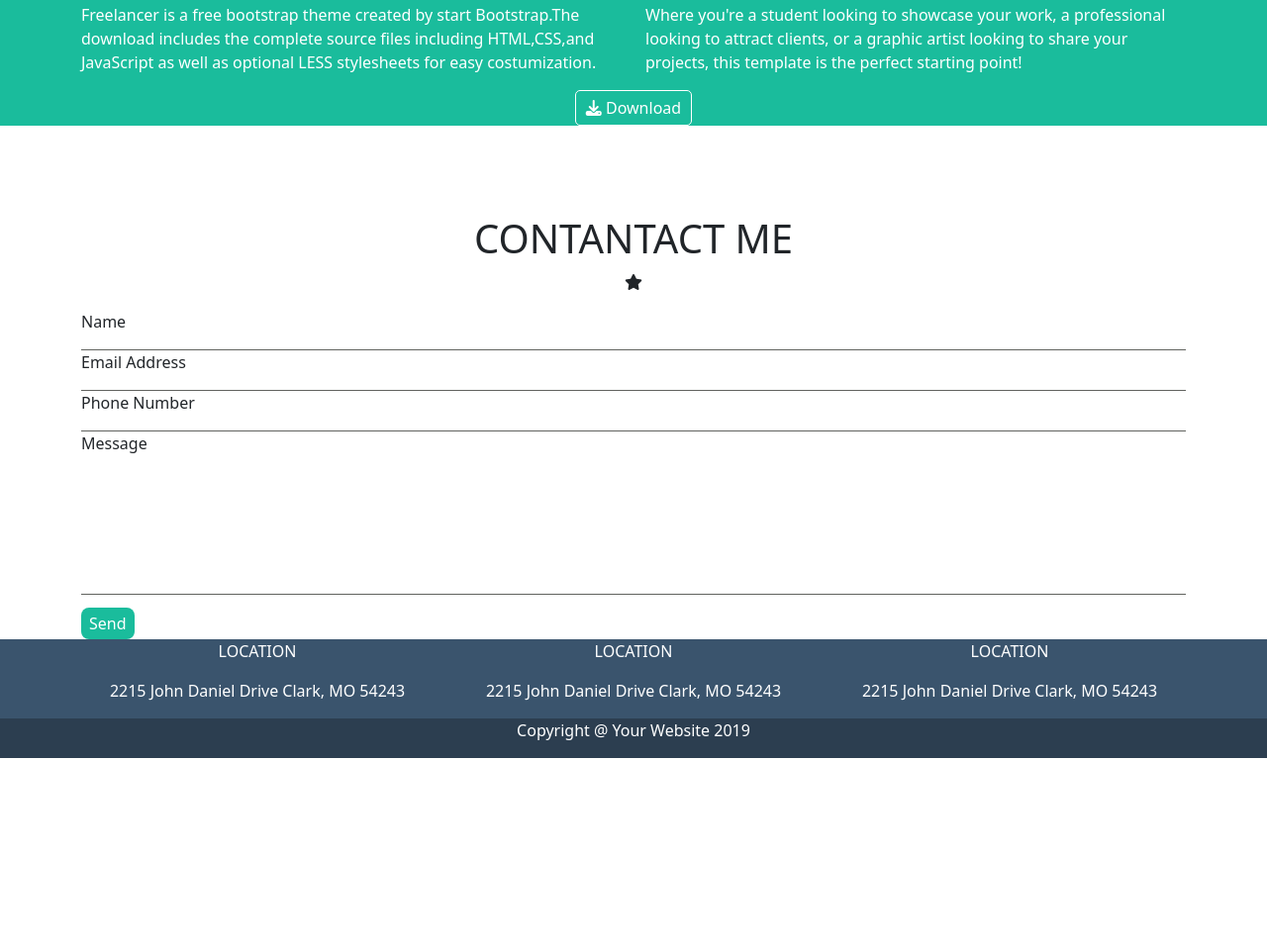
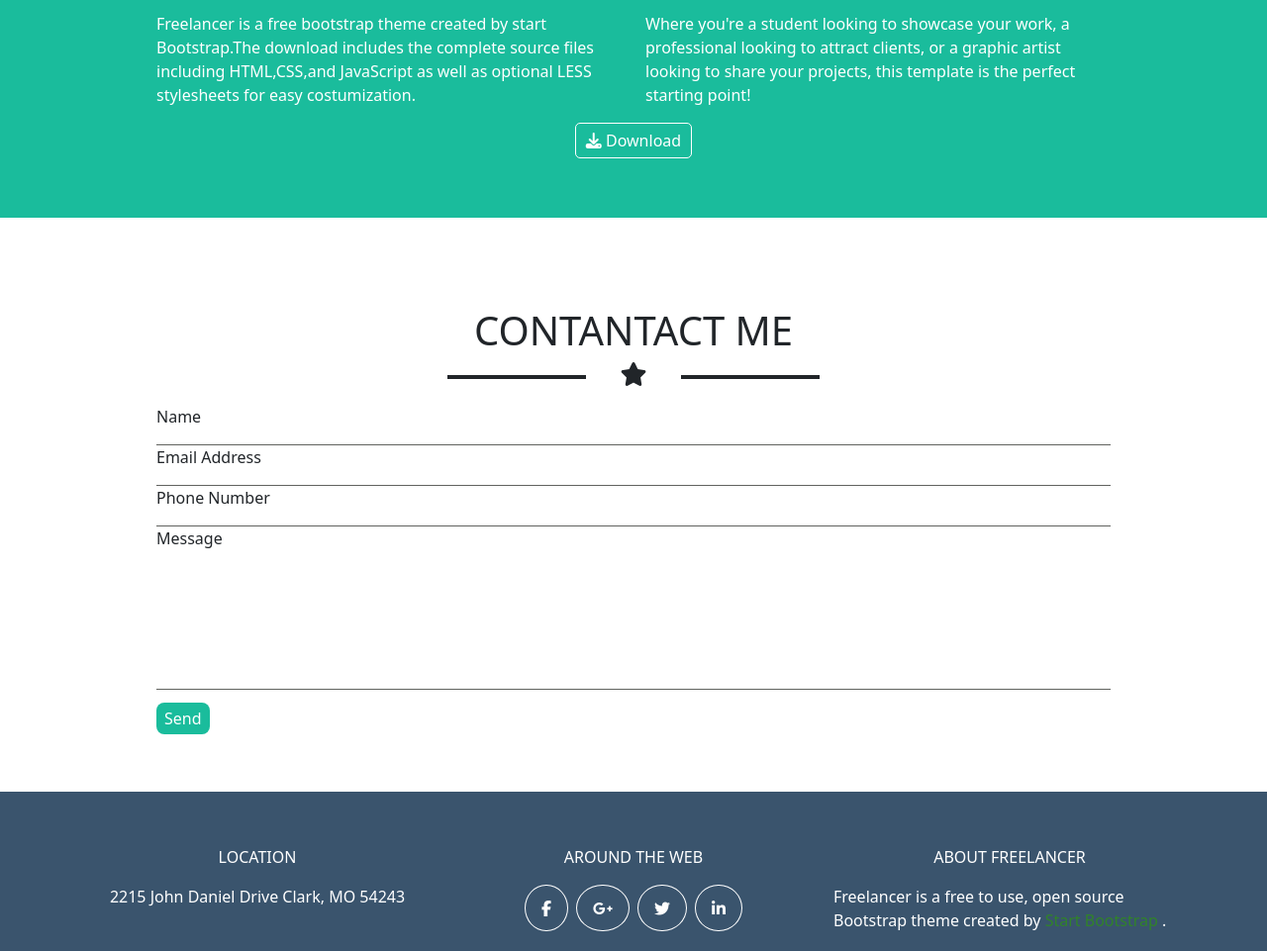
Before and after one commit to Giovannirighini2000/html-css-bootstrap-freelancer, a plain HTML site: page index.html in a window 1280 px wide. Shown: the part 1646-2607 px from the top of the page at 99% size. Before the commit the page ends 2412 px from the top, so only its background shows below. Drawn offline with nearby package versions, Linux system fonts and the light colour scheme.

Commit message:
feat added edit footer and code

```diff
--- a/index.html
+++ b/index.html
@@ -10,6 +10,7 @@
     <script src="https://kit.fontawesome.com/a077d2367d.js" crossorigin="anonymous"></script>
 </head>
 <body>
+    <!-- HEADER CONTENT -->
     <header>
         <div class="container color-header">
             <div class="row justify-content-between align-items-center">
@@ -20,7 +21,8 @@
                     </h4>
 
                 </div>
-                <div class="col-auto display-media-mobile whithe-tx">
+                <div class="col-auto row display-media-mobile whithe-tx">
+
                     <a href="#">
                         <i class="fa-sharp fa-solid fa-bars"></i>
                     </a>
@@ -28,19 +30,19 @@
 
                 <div class="col-auto display-media-pc whithe-tx">
                     <div class="d-flex flex-row gap-link-header">
-                            <div class="col">
+                            <div class="col-auto">
                             <a class="up" href="#">
                                 portafoglio
                             </a>
 
                         </div>
-                        <div class="col">
+                        <div class="col-auto">
                             <a class="up" href="#">
                                 about
                             </a>
 
                         </div>
-                        <div class="col">
+                        <div class="col-auto">
                             <a class="up" href="#">
                                 contact
                             </a>
@@ -59,13 +61,16 @@
 
     </header>
     <main>
+        <!-- SECTION HERO -->
         <section>
             <div class="back-ground">
                 <div class="container card align-items-center">
                     <img style="width: 14.0625rem; " class="img-avatar" src="./img/avatar.svg" class="" alt="...">
                     <div class="col-12">
                       <h5 class="card-title t-center up whithe-tx">start bootstrap</h5>
-                      <p class="card-text t-center whithe-tx"><i class="fa-solid fa-star"></i></p>
+                        <p class="card-text t-center whithe-tx icon-lines">
+                            <i class="fa-solid fa-star"></i>
+                        </p>
                       <div class="row">
                         <div class="t-center up whithe-tx job">
                             Graphic artist -web designer -illustrators
@@ -76,6 +81,7 @@
                   </div>
             </div>
         </section>
+        <!-- SECTION IMG -->
         <section class="img-section">
             <div class="container">
                 <div class="row d-flex flex-column">
@@ -85,7 +91,7 @@
                         </h2>
                     </div>
                     <div class="center-section-img">
-                        <p>
+                        <p class="icon-lines">
                             <i class="fa-solid fa-star"></i>
                         </p>
 
@@ -137,6 +143,7 @@
 
             </div>
         </section>
+            <!-- SECTION WE ABOUT -->
         <section class="about-my-color">
             <div class="container">
                 <div class="row d-flex flex-column">
@@ -146,14 +153,14 @@
                         </h2>
                     </div>
                     <div class="center-section-img">
-                        <p>
+                        <p class="icon-lines">
                             <i class="fa-solid fa-star"></i>
                         </p>
 
                     </div>
                     <div class="container">
-                        <div class="row">
-                            <div class="col-12 col-md-6  col-lg-6">
+                        <div class="row justify-content-center pad-media-lg">
+                            <div class="col-10 col-md-5 col-offeset-md-1  col-lg-6">
                                 <p>
                                     Freelancer is a free bootstrap theme created by start
                                     Bootstrap.The download includes the complete
@@ -163,7 +170,7 @@
                                 </p>
 
                             </div>
-                            <div class="col-12 col-md-6 col-lg-6">
+                            <div class="col-10 col-md-5 col-lg-6">
                                 <p>
                                     Where you're a student looking to showcase your
                                     work, a professional looking to attract clients, or a
@@ -177,7 +184,7 @@
 
                     </div>
                     <div class="container">
-                        <div class="row justify-content-center">
+                        <div class="row justify-content-center pad-button-download">
                             <div class="col-auto button-dowload align-self-center">
                                 <button class="button-dowload-color">
                                 <i class="fa-solid fa-download"></i>
@@ -197,16 +204,17 @@
             </div>
 
         </section>
+        <!--SECTION CONTACT ME -->
         <section class="contact-me">
             <div class="container">
-                <div class="row d-flex flex-column">
+                <div class="row d-flex flex-column pad-media-lg pad-media-mobile">
                     <div class="center-section-img">
                         <h2 class="up title-img-pad-top ">
                             Contantact me
                         </h2>
                     </div>
                     <div class="center-section-img">
-                        <p>
+                        <p class="icon-lines">
                             <i class="fa-solid fa-star"></i>
                         </p>
 
@@ -262,10 +270,11 @@
 
 
     </main>
+    <!-- FOOTER SECTION 1 -->
     <footer>
         <section class="footer-background">
             <div class="container">
-                <div class="row ">
+                <div class="row pad-footer-frist-section">
                     <div class="col-12 col-md-4 col-lg-4 contanier">
                         <div class="col d-flex flex-column align-items-center">
 
@@ -278,15 +287,39 @@
 
                         </div>
                     </div>
-                    <div class="col-12 col-md-4 col-lg-4 contanier">
+                    <div class="col-12 col-md-4 col-lg-4 contanier around-gutter">
                         <div class="col d-flex flex-column align-items-center">
 
                             <p class="up color-white-text">
-                                location
+                                around the web
                             </p>
-                            <p class="color-white-text">
-                                2215 John Daniel Drive Clark, MO 54243
-                            </p>
+                            <div class="row color-white-text icon-gutter">
+                                <div class="col-auto circle-icon">
+                                    <a href="#" class="border-circle-icon">
+                                        <i class="fa-brands fa-facebook-f"></i>
+
+                                    </a>
+                                </div>
+                                <div class="col-auto circle-icon">
+                                   <a href="#" class="border-circle-icon">
+                                    <i class="fa-brands fa-google-plus-g"></i>
+
+                                    </a>
+                                </div>
+                                <div class="col-auto circle-icon">
+                                    <a href="#" class="border-circle-icon">
+                                    <i class="fa-brands fa-twitter"></i>
+
+                                    </a>
+                                </div>
+                                <div class="col-auto circle-icon">
+                                   <a href="#" class="border-circle-icon">
+                                    <i class="fa-brands fa-linkedin-in"></i>
+
+                                    </a>
+                                </div>
+
+                            </div>
 
                         </div>
                     </div>
@@ -294,10 +327,13 @@
                         <div class="col d-flex flex-column align-items-center">
 
                             <p class="up color-white-text">
-                                location
+                                about Freelancer
                             </p>
                             <p class="color-white-text">
-                                2215 John Daniel Drive Clark, MO 54243
+                                Freelancer is a free to use, open source Bootstrap
+                                theme created by <span style="color: rgb(49, 131, 42);">
+                                    Start Bootstrap
+                                </span>.
                             </p>
 
                         </div>
@@ -306,8 +342,9 @@
                 </div>
 
             </div>
+            <!-- FOOTER SECTION 2 COPYRIGHT -->
             <section class="footer-background-copyright">
-                <div class="container">
+                <div class="container Copyright">
                     <div class="row justify-content-center">
                         <div class="col-auto ">
                             <p class="color-white-text">
--- a/style.css
+++ b/style.css
@@ -31,6 +31,33 @@ header{
 .border-img{
     border-radius: 10px;
 }
+.icon-lines::before{
+ content: "";
+ display: block;
+ width: 40px;
+ height: 4px;
+ position: absolute;
+ background-color: currentColor;
+ top: 13px;
+ right: 55%;
+}
+.icon-lines::after{
+    content: "";
+    display: block;
+    width: 40px;
+    height: 4px;
+    position: absolute;
+    background-color: currentColor;
+    top: 13px;
+    left: 55%;
+   }
+.icon-lines{
+    position: relative;
+}
+.fa-star:before{
+    font-size:24px ;
+}
+
 /* MAIN SECTON GREEN */
 .back-ground{
     background-color: #1abc9c;
@@ -115,6 +142,7 @@ header{
 }
 .button-send-margin{
     padding-top: 0.8rem;
+    padding-bottom: 3.625rem;
 }
 .button-send-color{
     border: none;
@@ -123,6 +151,12 @@ header{
     padding: 4px 8px;
     color: var(--bs-white);
 }
+.line-text-stars{
+    height: 2px;
+    background-color: black;
+    width: 50px;
+}
+/* FOOTER */
 .footer-background{
     background-color: #3a546d;
 }
@@ -132,7 +166,38 @@ header{
 .color-white-text{
     color: var(--bs-white);
 }
+.pad-footer-frist-section{
+    padding-top: 3.375rem;
+    padding-bottom: 5rem ;
+}
+.pad-button-download{
+    padding-bottom: 3.75rem;
+}
+.border-circle-icon{
+    vertical-align: middle;
+    padding: 6px;
+    font-size: 1rem;
 
+}
+.circle-icon{
+    border: 1px solid white;
+    border-radius: 50%;
+    padding: 10px;
+
+}
+.icon-gutter{
+    gap: 8px;
+}
+/* footer2 */
+.Copyright{
+    padding-top: 2.5rem;
+    padding-bottom: 3rem;
+}
+.around-gutter{
+    padding-top: 3.5rem;
+    padding-bottom: 3.5rem;
+}
+/* MIN-WIDTH MEDIA QUERY */
 @media screen and (min-width: 576px){
 
     .display-media-mobile{
@@ -152,5 +217,31 @@ header{
         font-size: 2.5rem;
         padding-top: 5.6250rem;
     }
+    .pad-media-mobile{
+        margin-left: 4.5rem;
+        margin-right: 4.5rem;
+    }
+    .around-gutter{
+        padding: 0rem;
+    }
+    .icon-lines::after{
+        width: 100px;
+    }
+    .icon-lines::before{
+        width: 100px;
+    }
 
 }
+@media (min-width: 1000px) {
+    .pad-media-lg{
+        margin-left: 4rem;
+        margin-right: 4rem;
+    }
+    .icon-lines::after{
+        width: 140px;
+    }
+    .icon-lines::before{
+        width: 140px;
+    }
+
+ }
```
